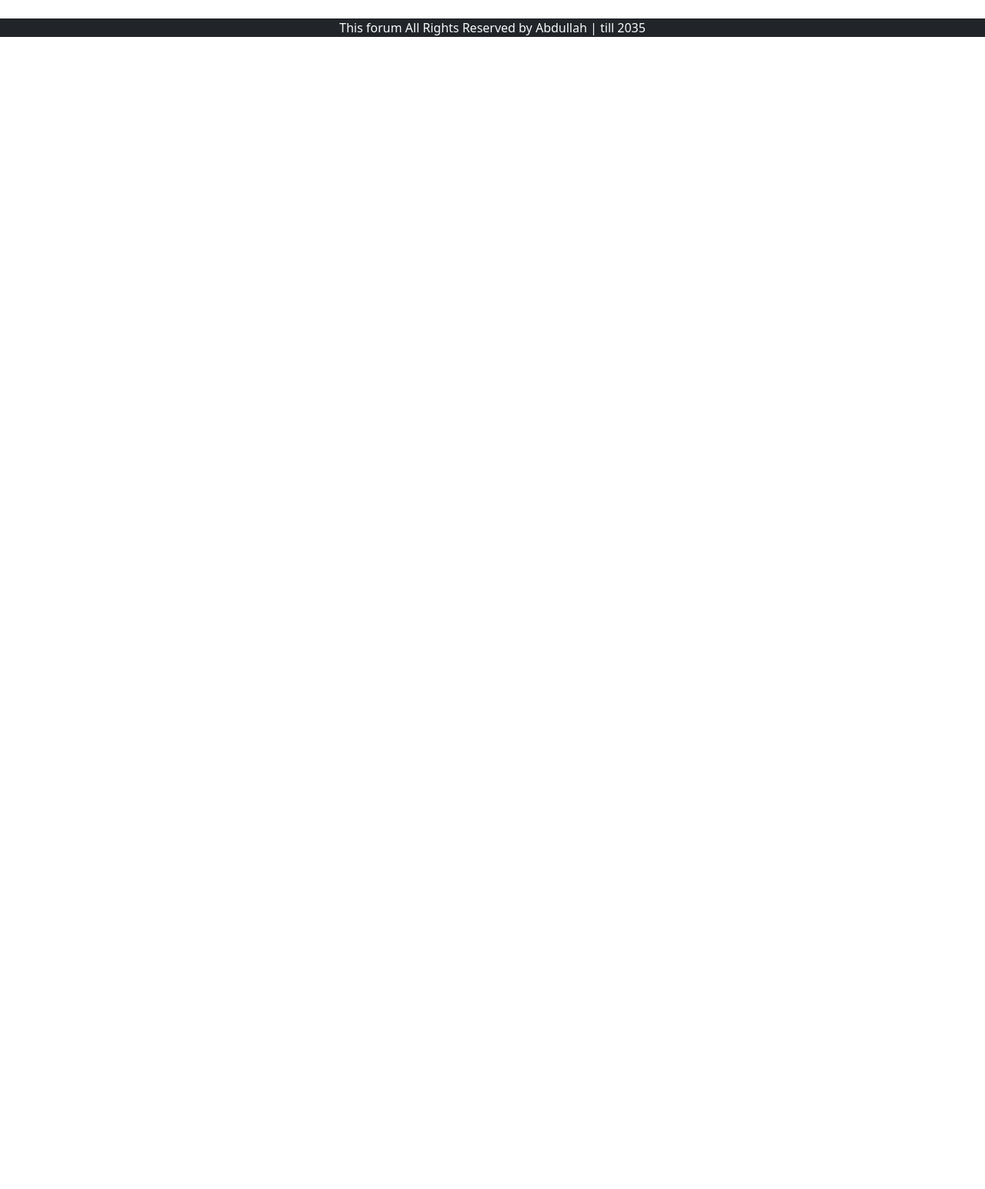
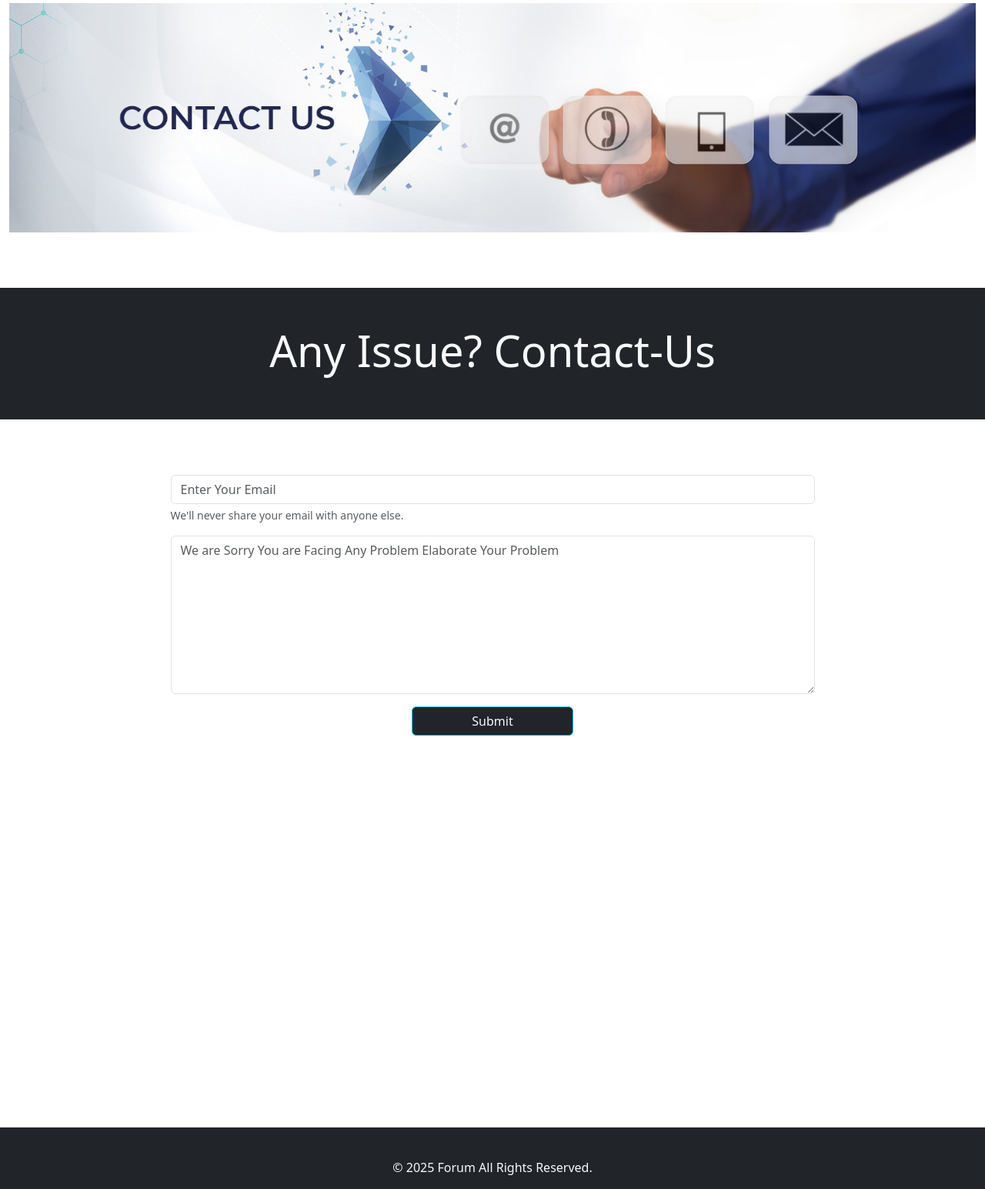
Before and after one commit to Sheikh-Abdullah20/forum, a PHP site: page /contact.php in a window 1280 px wide. Shown: the part 56-1601 px from the top of the page at 77% size. Before the commit the page ends 104 px from the top, so only its background shows below. Run offline with PHP 8.4, Linux system fonts and the light colour scheme.

Commit message:
till Contact page completed

```diff
--- a/about.php
+++ b/about.php
@@ -8,6 +8,7 @@
 </head>
 <body>
 <?php
+include "loginsystem/db_connect.php";
 include "components/header.php";?>
 
 
--- a/components/footer.php
+++ b/components/footer.php
@@ -1,8 +1,8 @@
 
-<div class="container-fluid bg-dark text-light  ">
+<div class="container-fluid bg-dark text-light py-3  ">
     <footer>
         <p class="text-center mb-0 mt-4">
-           This forum All Rights Reserved by Abdullah | till 2035
+        © 2025 Forum All Rights Reserved.
         </p>
     </footer>
 </div>
--- a/components/header.php
+++ b/components/header.php
@@ -23,14 +23,16 @@ echo '<nav class="navbar navbar-expand-lg navbar-dark bg-dark">
         </li>
         <li class="nav-item dropdown">
           <a class="nav-link dropdown-toggle" href="#" role="button" data-bs-toggle="dropdown" aria-expanded="false">
-            Category
+            Top Categories
           </a>
-          <ul class="dropdown-menu">
-            <li><a class="dropdown-item" href="#">Action</a></li>
-            <li><a class="dropdown-item" href="#">Another action</a></li>
-            <li><hr class="dropdown-divider"></li>
-            <li><a class="dropdown-item" href="#">Something else here</a></li>
-          </ul>
+          <ul class="dropdown-menu">';
+          $sql = "SELECT category_name , category_id FROM categories LIMIT 3";
+          $result = $con->query($sql);
+          while($rows = mysqli_fetch_assoc($result)){
+          echo
+            '<li><a class="dropdown-item" href="threadlist.php?catid='.$rows['category_id'] .'">'.$rows['category_name'].'</a></li>';
+          }
+         echo '</ul>
         </li>
         <li class="nav-item">
           <a  href = "contact.php" class="nav-link ">Contact</a>
--- a/contact.php
+++ b/contact.php
@@ -1,3 +1,36 @@
+<?php
+  $showalert = false;
+  $showError = false;
+if($_SERVER['REQUEST_METHOD'] == "POST"){
+    include "loginsystem/db_connect.php";
+
+    $email = $_POST['contactemail'];
+    $textarea = $_POST['contacttextarea'];
+
+    if($email && $textarea){
+        $sql = "INSERT INTO `contact-us`(contact_email, problem) VALUES('$email','$textarea')";
+        $result = $con->query($sql);
+        if($result){
+            $showalert = true;
+        }
+        else{
+            $showError = true;
+        }
+    }
+
+}
+
+
+
+?>
+
+
+
+
+
+
+
+
 <!DOCTYPE html>
 <html lang="en">
 <head>
@@ -5,10 +38,79 @@
     <meta name="viewport" content="width=device-width, initial-scale=1.0">
     <link href="https://cdn.jsdelivr.net/npm/bootstrap@5.3.3/dist/css/bootstrap.min.css" rel="stylesheet" integrity="sha384-QWTKZyjpPEjISv5WaRU9OFeRpok6YctnYmDr5pNlyT2bRjXh0JMhjY6hW+ALEwIH" crossorigin="anonymous">
     <title>Forum - Coding</title>
+    <style>
+        #container{
+            min-height: 100vh;
+        }
+    </style>
 </head>
 <body>
 <?php
-include "components/header.php";?>
+include "loginsystem/db_connect.php";
+include "components/header.php";
+
+
+
+if($showalert){
+    echo '
+    <div class="alert alert-success alert-dismissible fade show" role="alert">
+      <strong>Success: </strong> Your Problem has Been Submitted..!
+      <button type="button" class="btn-close" data-bs-dismiss="alert" aria-label="Close"></button>
+    </div>
+    ';
+    }
+
+    if($showError){
+        echo '
+    <div class="alert alert-danger alert-dismissible fade show" role="alert">
+      <strong>Error: </strong>Internal Server Error..!!
+      <button type="button" class="btn-close" data-bs-dismiss="alert" aria-label="Close"></button>
+    </div>
+    ';
+    }
+
+
+?>
+<div class="container-fluid my-1" >
+<div class="row">
+    <div class="col-md-12 d-flex justify-content-center">
+        <img src="images/contact-us.jpg" alt="" class='img-fluid'>
+    </div>
+</div>
+</div>
+
+<div class="container-fluid">
+<div class="row text-center my-5 py-4 ">
+<div class="bg-dark text-light p-5 rounded-lg ">
+<h1 class='display-4'>Any Issue? <b>Contact-Us</b></h1>
+ </div>
+</div>
+</div>
+
+<div class="container my-5"id="container">
+<div class="row">
+    <div class="col-md-12">
+
+    <form class='w-75 m-auto' method='post' action='contact.php'>
+  <div class="mb-3">
+    <input type="email" class="form-control" id="email" name='contactemail' aria-describedby="emailHelp" placeholder='Enter Your Email' required>
+    <div id="emailHelp" class="form-text">We'll never share your email with anyone else.</div>
+  </div>
+
+  <div class="mb-3">
+  <textarea class="form-control" id="textarea" name='contacttextarea' rows="8" placeholder='We are Sorry You are Facing Any Problem Elaborate Your Problem' requried></textarea>
+</div>
+
+  <div class="row ">
+    <div class="col-md-12 d-flex justify-content-center">
+  <button type="submit" class="btn btn-outline-info btn-dark text-light w-25">Submit</button>
+  </div>
+  </div>
+</form>
+
+    </div>
+</div>
+</div>
 
 
 <?php include "components/footer.php";?>
```
Also changed, not shown: index.php (+30 -8 lines), style.css (deleted, +0 -7 lines), thread.php (+9 -5 lines), threadlist.php (+9 -5 lines), images/1.jpg, images/2.jpg, images/3.jpg, images/contact-us.jpg (added).
